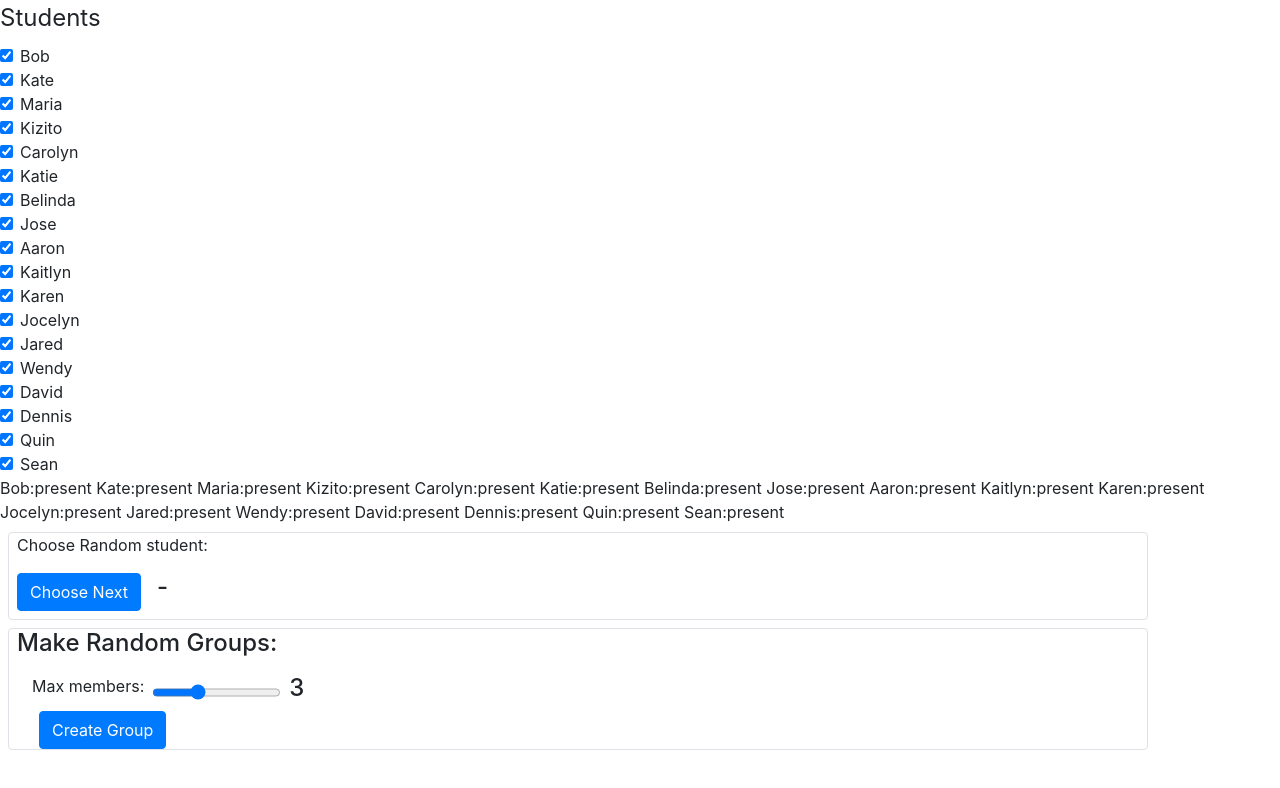
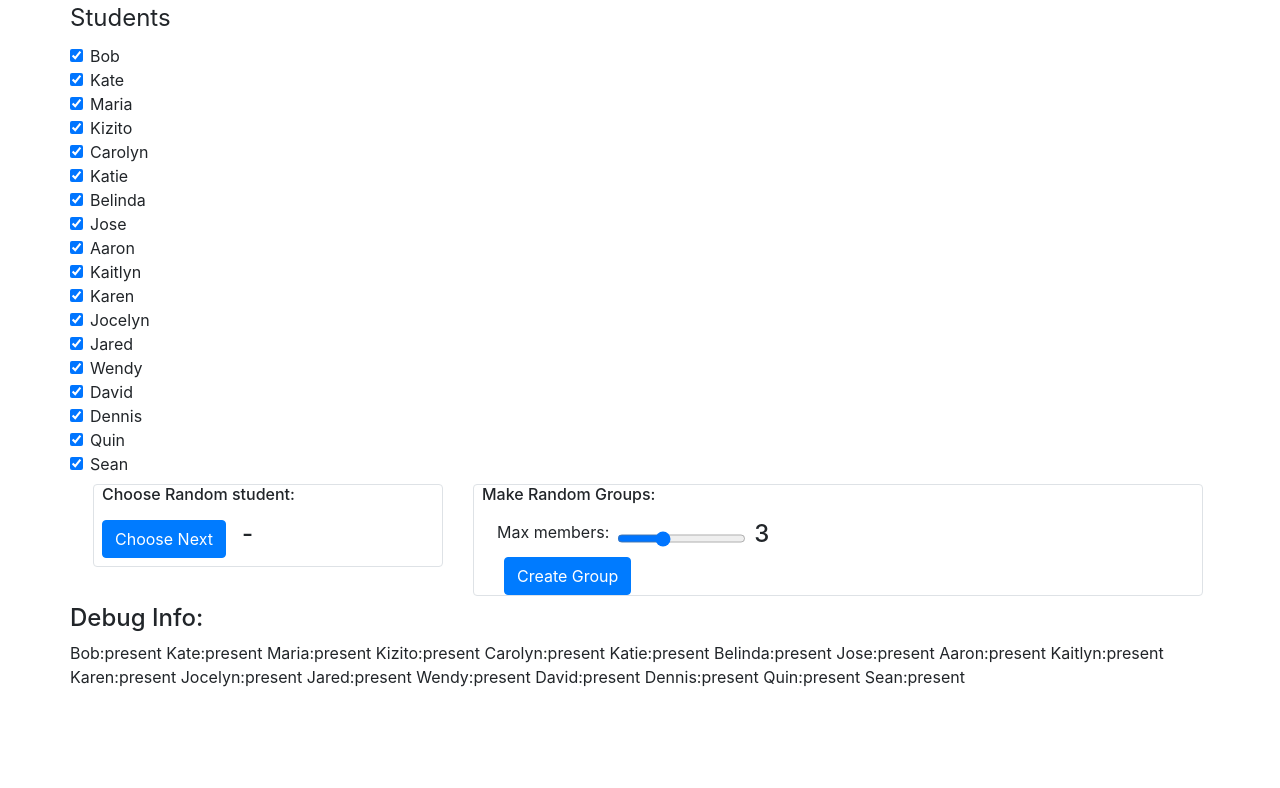
Before and after one commit to tobydragon/course-support, a React (Create React App) app: page / in a window 1280 px wide. Shown: the top 788 px of the page. Built offline with nearby package versions, Linux system fonts and the light colour scheme.

Commit message:
rearranged the pieces of the dashboard

```diff
--- a/src/main/js/ClassroomDashboard.jsx
+++ b/src/main/js/ClassroomDashboard.jsx
@@ -1,4 +1,5 @@
 import { useState } from "react";
+import { Col, Container, Row } from "react-bootstrap";
 import { AttendanceChecker } from "./AttendanceChecker";
 import { GroupBuilder } from "./GroupBuilder";
 import { SingleStudentSelector } from "./SingleStudentSelector";
@@ -25,11 +26,22 @@ export const ClassroomDashboard = (props) => {
     }
 
     return (
-        <div>
-            <AttendanceChecker roster={roster} switchStudentStatus={switchStudentStatus}/>
-            {Array.from (roster, ([studentName, status])=>(studentName+":" +status + " "))}
-            <SingleStudentSelector studentsPresent={presentListFromRosterMap(roster)} />
-            <GroupBuilder studentsPresent={presentListFromRosterMap(roster)} defaultGroupSize={3} />
-        </div>
+        <Container>
+            <Row>
+                <AttendanceChecker roster={roster} switchStudentStatus={switchStudentStatus}/>
+            </Row>
+            <Row>
+                <Col className="col-sm-4">
+                    <SingleStudentSelector studentsPresent={presentListFromRosterMap(roster)} />
+                </Col>
+                <Col className="col-sm-8">
+                    <GroupBuilder studentsPresent={presentListFromRosterMap(roster)} defaultGroupSize={3} />
+                </Col>
+            </Row>
+            <Row>
+                <h4> Debug Info: </h4>
+                {Array.from (roster, ([studentName, status])=>(studentName+":" +status + " "))}
+            </Row>
+        </Container>
     );
 };
--- a/src/main/js/GroupBuilder.jsx
+++ b/src/main/js/GroupBuilder.jsx
@@ -56,7 +56,7 @@ export const GroupBuilder = (props) => {
     return(
         <Container className="border rounded m-2">
             <Row>
-                <label className="px-2"><h4>Make Random Groups: </h4> </label>
+                <label className="px-2"><h6>Make Random Groups: </h6> </label>
             </Row>
             <Row>
                 <Col>
--- a/src/main/js/SingleStudentSelector.jsx
+++ b/src/main/js/SingleStudentSelector.jsx
@@ -16,7 +16,7 @@ export const SingleStudentSelector = (props) => {
     return (
         <Container className="border rounded m-2">
             <Row>
-                <label className="px-2"> Choose Random student: </label>
+                <h6 className="px-2"> Choose Random student: </h6>
             </Row>
             <Row>
                 <Button className="m-2" onClick={onChooseClick}>Choose Next</Button>
```
